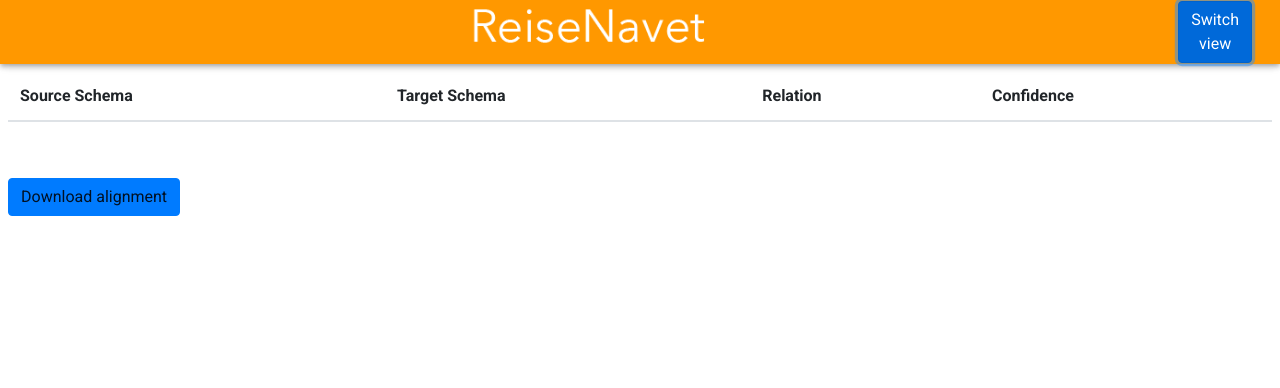
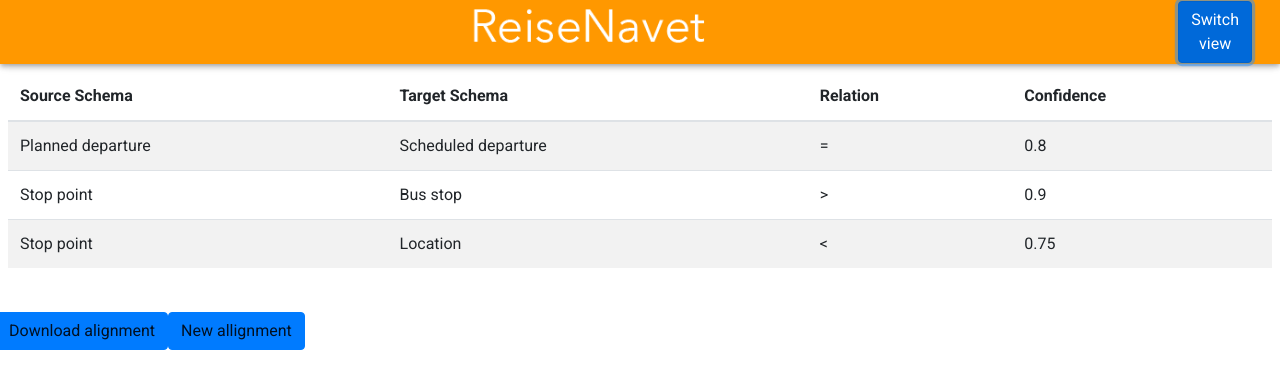
Before and after one commit to ReiseNavet/data-integration-tool-frontend, a Vue app: page / in a window 1280 px wide. Both pictures are taken after a click on the button "Switch view". Shown: the top 388 px of the page. Built offline with nearby package versions, Linux system fonts and the light colour scheme.

Commit message:
Add new allignment button. #5

```diff
--- a/src/views/Result.vue
+++ b/src/views/Result.vue
@@ -12,15 +12,35 @@
             </tr>
           </thead>
           <tbody>
-            <!-- Fill out from generetad result -->
+            <tr>
+              <td>Planned departure</td>
+              <td>Scheduled departure</td>
+              <td>=</td>
+              <td>0.8</td>
+            </tr>
+            <tr>
+              <td>Stop point</td>
+              <td>Bus stop</td>
+              <td>&gt;</td>
+              <td>0.9</td>
+            </tr>
+            <tr>
+              <td>Stop point</td>
+              <td>Location</td>
+              <td>&lt;</td>
+              <td>0.75</td>
+            </tr>
           </tbody>
         </table>
       </div>
     </div>
 
     <div class="row p-2">
-      <div class="col">
+      <div>
         <button type="button" class="btn btn-primary">Download alignment</button>
+      </div>
+      <div>
+        <button type="button" class="btn btn-primary">New allignment</button>
       </div>
     </div>
   </div>
```
